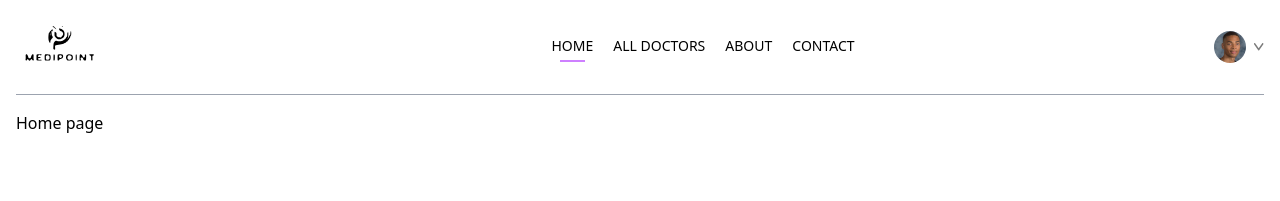
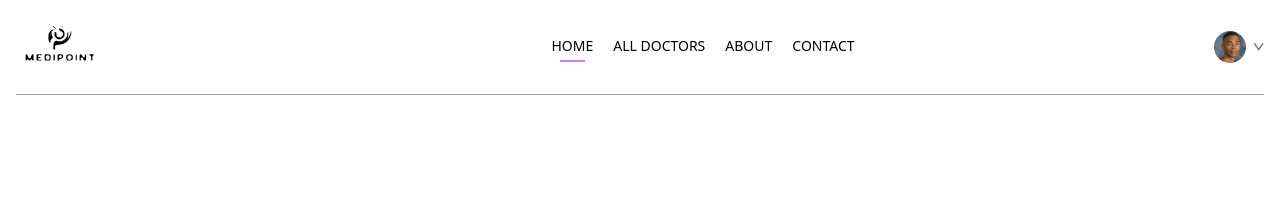
Before and after one commit to arnoldcod/medipoint, a React (Vite) app in the folder frontend/: page / in a window 1280 px wide. Shown: the top 201 px of the page. Built offline with nearby package versions, Linux system fonts and the light colour scheme.

Commit message:
added a header component

```diff
--- /dev/null
+++ b/frontend/src/components/Header.jsx
@@ -0,0 +1,11 @@
+import React from 'react'
+
+const Header = () => {
+  return (
+    <div>
+
+    </div>
+  )
+}
+
+export default Header
--- a/frontend/src/pages/Home.jsx
+++ b/frontend/src/pages/Home.jsx
@@ -1,10 +1,11 @@
 // eslint-disable-next-line no-unused-vars
 import React from 'react'
+import Header from '../components/Header'
 
 const Home = () => {
   return (
     <div>
-        Home page
+        <Header />
 
     </div>
   )
```
